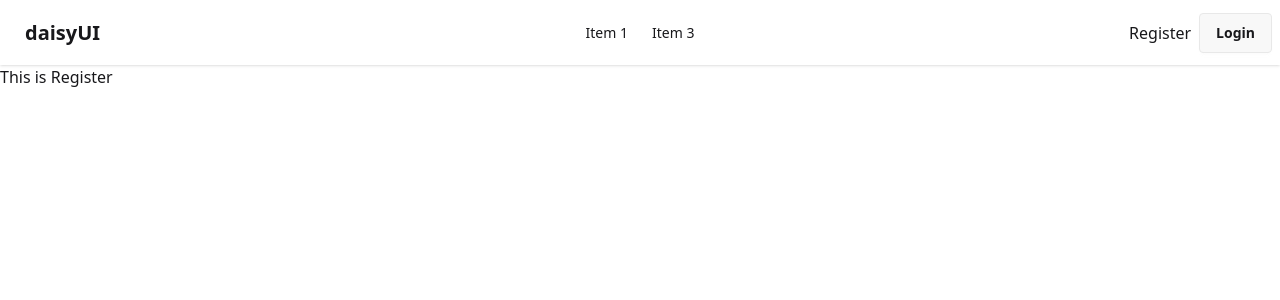
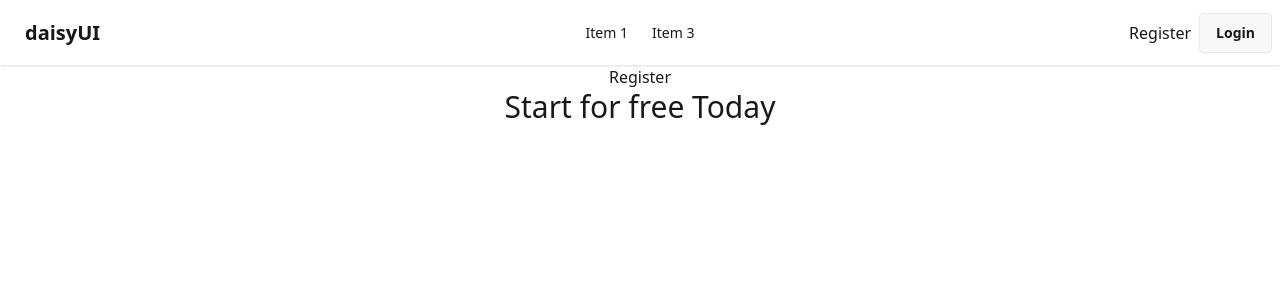
Before and after one commit to Suprio-Das/Job-Portal-Client, a React (Vite) app: page /register in a window 1280 px wide. Shown: the top 300 px of the page. Built offline with nearby package versions, Linux system fonts and the light colour scheme.

Commit message:
Register Form Title added

```diff
--- a/src/Pages/Register/Register.jsx
+++ b/src/Pages/Register/Register.jsx
@@ -2,8 +2,9 @@ import React from 'react';
 
 const Register = () => {
     return (
-        <div>
-            <h1>This is Register</h1>
+        <div className='w-[50%] mx-auto'>
+            <p className='text-center'>Register</p>
+            <h1 className='text-3xl text-center'>Start for free Today</h1>
         </div>
     );
 };
```
